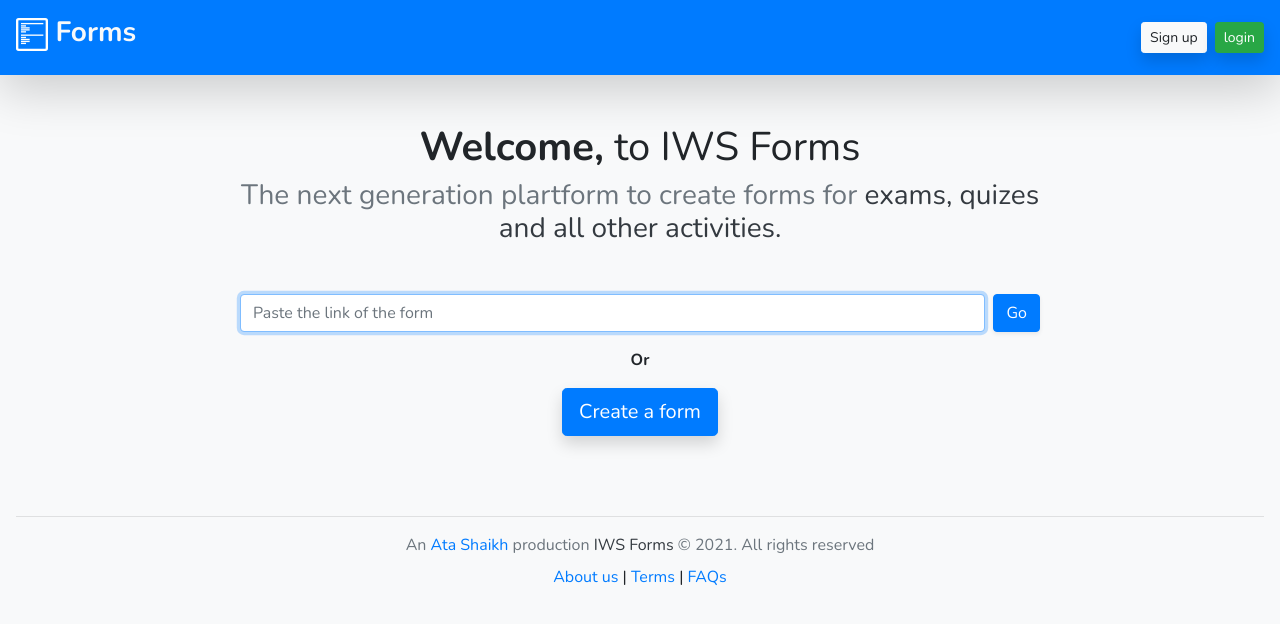
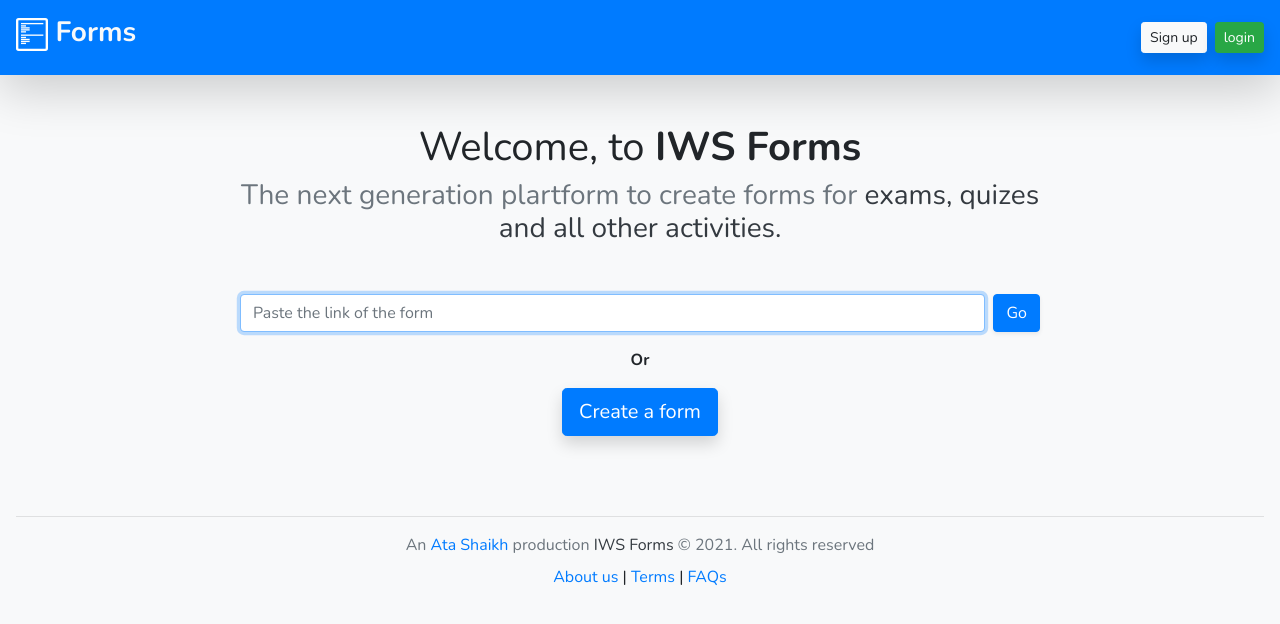
Before and after one commit to internetwebsoftwares/IWSFormsFrontEnd, a React (Create React App) app: page / in a window 1280 px wide. Shown: the top 624 px of the page. Built offline with nearby package versions, Linux system fonts and the light colour scheme.

Commit message:
First commit

```diff
--- a/src/components/Home.jsx
+++ b/src/components/Home.jsx
@@ -13,7 +13,7 @@ function Home(props) {
       <div className="container d-flex justify-content-center my-5">
         <div className="max-800">
           <h1 className="text-center">
-            <b>Welcome,</b> to IWS Forms
+            Welcome, to <b>IWS Forms</b>
           </h1>
           <h3 className="mt-0 text-center text-muted">
             The next generation plartform to create forms for{" "}
```
